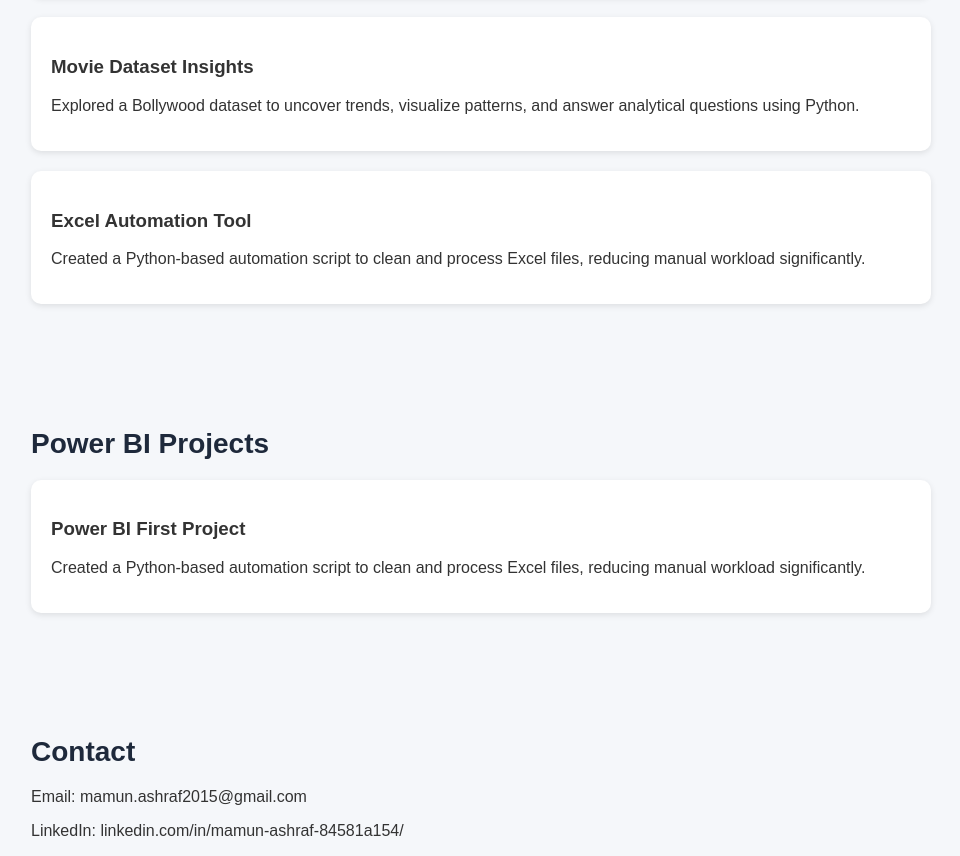
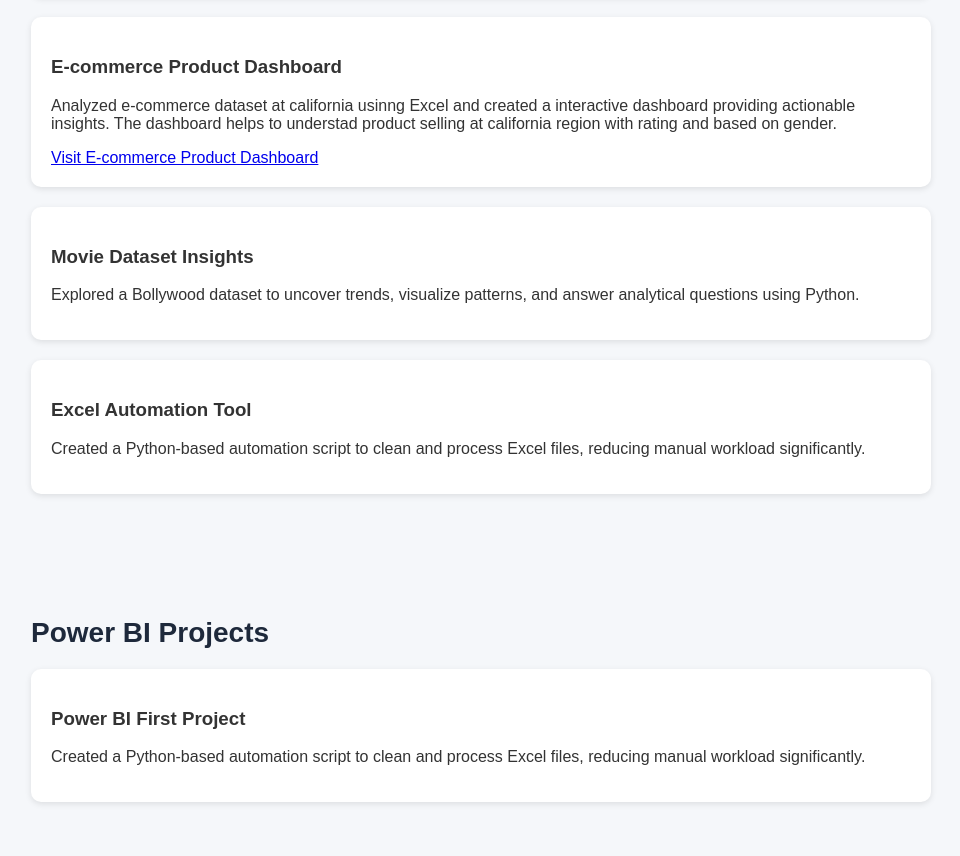
Before and after one commit to MamunAshraf/mamunashraf.github.io, a plain HTML site: page index.html in a window 1280 px wide. Shown: the part 1610-2466 px from the top of the page, without its empty margins (159-1119 px from the left). Drawn offline with Linux system fonts and the light colour scheme.

Commit message:
Update index.html

```diff
--- a/index.html
+++ b/index.html
@@ -134,6 +134,12 @@
             <a href="https://github.com/MamunAshraf/Sales-Performance-Dashboard" target="_blank">Visit Sales Performance Dashboard!</a>
         </div>
         <div class="project">
+            <h3>E-commerce Product Dashboard</h3>
+            <p>Analyzed e-commerce dataset at california usinng Excel and created a interactive dashboard providing actionable insights.
+                The dashboard helps to understad product selling at california region with rating and based on gender.</p>
+            <a href="https://github.com/MamunAshraf/E-commerce-Dashboard-Analysis" target="_blank">Visit E-commerce Product Dashboard</a>
+        </div>
+        <div class="project">
             <h3>Movie Dataset Insights</h3>
             <p>Explored a Bollywood dataset to uncover trends, visualize patterns, and answer analytical questions using Python.</p>
         </div>
```
